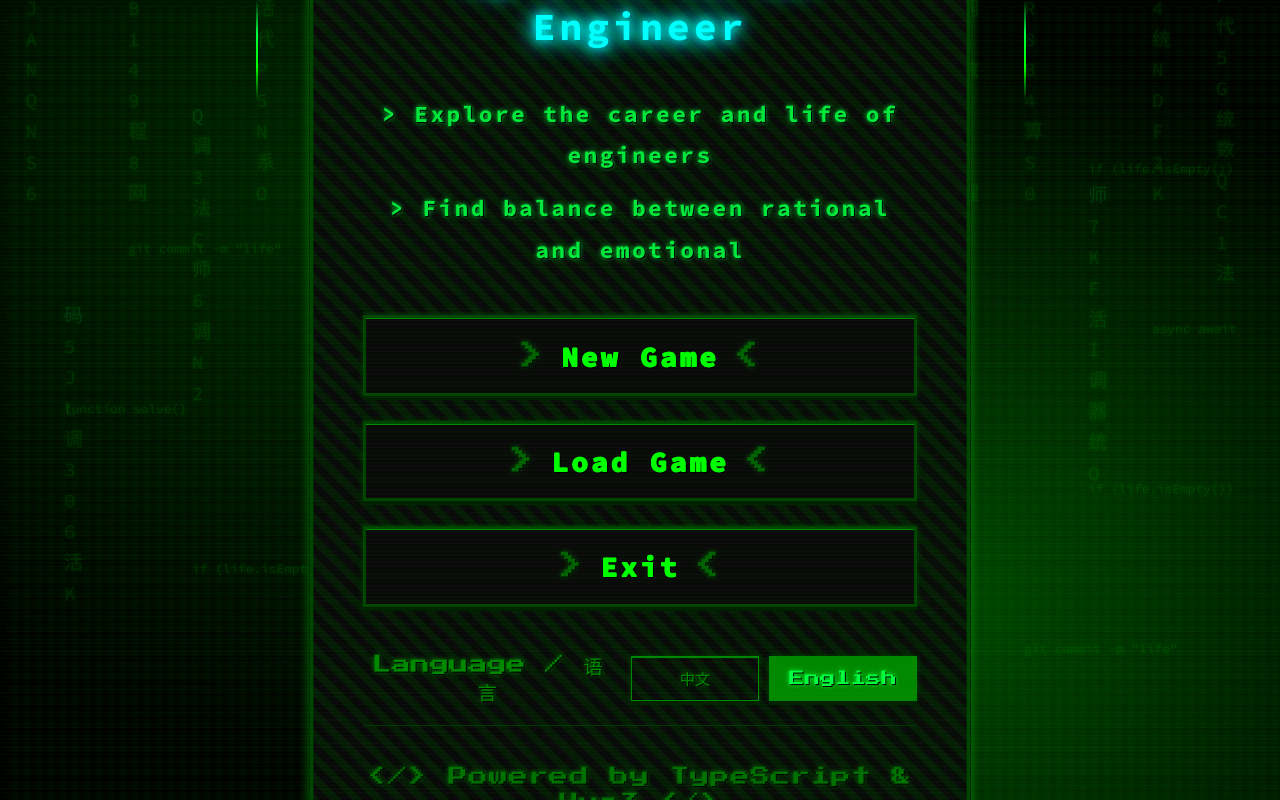
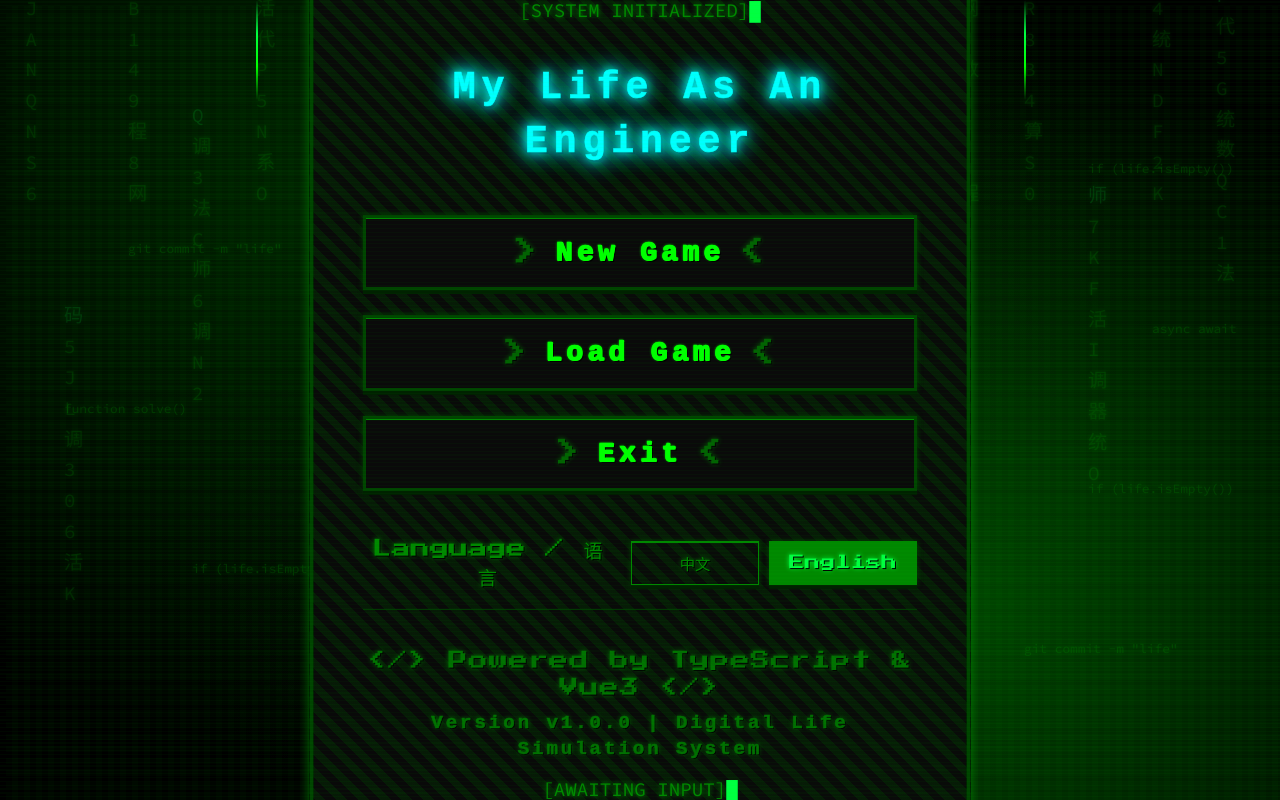
Before and after one commit to HEIBAIJIE/MyLifeAsAnEngineer, a Vue app in the folder frontend-web/: page / in a window 1280 px wide. Built offline with nearby package versions, Linux system fonts and the light colour scheme.

Commit message:
这次修了很多！

```diff
--- a/frontend-web/src/styles/main.css
+++ b/frontend-web/src/styles/main.css
@@ -80,17 +80,28 @@ html, body {
 /* 中文字体像素化处理 */
 .chinese-pixel {
   font-family:
-    'Source Code Pro',
+    'SimHei',
     'Microsoft YaHei UI',
     '微软雅黑',
+    'Heiti SC',
+    'WenQuanYi Micro Hei',
     monospace;
-  font-weight: 700;
-  letter-spacing: 0.1em;
+  font-weight: 900;
+  letter-spacing: 0.15em;
+  font-size: 1em;
+  /* 像素化文字效果 */
   text-shadow:
     1px 0 0 currentColor,
     0 1px 0 currentColor,
     1px 1px 0 currentColor,
-    2px 2px 0 var(--background-black);
+    2px 2px 0 var(--background-black),
+    0 0 calc(var(--glow-size) / 4) currentColor;
+  /* 增强边缘清晰度 */
+  -webkit-font-smoothing: none;
+  -moz-osx-font-smoothing: unset;
+  font-smooth: never;
+  /* 增加文字轮廓 */
+  -webkit-text-stroke: 0.5px currentColor;
 }
 
 /* 英文字体像素化处理 */
--- a/frontend-web/src/styles/pixel-ui.css
+++ b/frontend-web/src/styles/pixel-ui.css
@@ -100,17 +100,28 @@ html::before {
 /* 中文字体像素化处理 */
 .chinese-pixel {
   font-family:
-    'Source Code Pro',
+    'SimHei',
     'Microsoft YaHei UI',
     '微软雅黑',
+    'Heiti SC',
+    'WenQuanYi Micro Hei',
     monospace;
-  font-weight: 700;
-  letter-spacing: 0.1em;
+  font-weight: 900;
+  letter-spacing: 0.15em;
+  font-size: 1em;
+  /* 像素化文字效果 */
   text-shadow:
     1px 0 0 currentColor,
     0 1px 0 currentColor,
     1px 1px 0 currentColor,
-    2px 2px 0 var(--background-black);
+    2px 2px 0 var(--background-black),
+    0 0 calc(var(--glow-size) / 4) currentColor;
+  /* 增强边缘清晰度 */
+  -webkit-font-smoothing: none;
+  -moz-osx-font-smoothing: unset;
+  font-smooth: never;
+  /* 增加文字轮廓 */
+  -webkit-text-stroke: 0.5px currentColor;
 }
 
 /* 英文字体像素化处理 */
--- a/frontend-web/src/utils/i18n.ts
+++ b/frontend-web/src/utils/i18n.ts
@@ -10,8 +10,6 @@ export interface I18nTexts {
   exitGame: string
   systemInitialized: string
   awaitingInput: string
-  gameDescription1: string
-  gameDescription2: string
   poweredBy: string
   version: string
 
@@ -146,8 +144,6 @@ export const zhTexts: I18nTexts = {
   exitGame: '退出程序',
   systemInitialized: '[系统已初始化]',
   awaitingInput: '[等待输入]',
-  gameDescription1: '> 探索工程师的职业与人生',
-  gameDescription2: '> 在理性与感性中寻找平衡',
   poweredBy: 'Powered by TypeScript & Vue3',
   version: '版本 v1.0.0 | 数字化生活模拟系统',
 
@@ -282,8 +278,6 @@ export const enTexts: I18nTexts = {
   exitGame: 'Exit',
   systemInitialized: '[SYSTEM INITIALIZED]',
   awaitingInput: '[AWAITING INPUT]',
-  gameDescription1: '> Explore the career and life of engineers',
-  gameDescription2: '> Find balance between rational and emotional',
   poweredBy: 'Powered by TypeScript & Vue3',
   version: 'Version v1.0.0 | Digital Life Simulation System',
 
--- a/frontend-web/src/views/SceneView.vue
+++ b/frontend-web/src/views/SceneView.vue
@@ -254,6 +254,23 @@ const backend = (window as any).backendAdapter as BackendAdapter
 const currentLocationName = computed(() => {
   // 首先尝试使用从后端获取的位置名称
   if (props.currentLocation?.location_name) {
+    // 如果后端返回的是中文名称但当前是英文模式，进行翻译
+    const locationId = props.currentLocation?.location_id
+    if (props.currentLanguage === 'en' && locationId) {
+      const locationNames: Record<number, { zh: string, en: string }> = {
+        1: { zh: '公司', en: 'Company' },
+        2: { zh: '商店', en: 'Store' },
+        3: { zh: '家', en: 'Home' },
+        4: { zh: '公园', en: 'Park' },
+        5: { zh: '餐馆', en: 'Restaurant' },
+        6: { zh: '医院', en: 'Hospital' }
+      }
+
+      // 如果后端返回的是中文名称且存在对应的英文翻译，使用英文翻译
+      if (locationNames[locationId] && props.currentLocation.location_name === locationNames[locationId].zh) {
+        return locationNames[locationId].en
+      }
+    }
     return props.currentLocation.location_name
   }
 
@@ -288,15 +305,19 @@ const currentTimeDisplay = computed(() => {
     return timeInfo.time_display
   }
 
-  // 否则基于小时数进行格式化
+  // 否则基于时间数据进行格式化
+  if (typeof timeInfo.current_time !== 'undefined') {
+    // current_time是半小时为单位，每2个单位为1小时
+    const totalHalfHours = timeInfo.current_time % 48  // 一天48个半小时
+    const hour = Math.floor(totalHalfHours / 2)
+    const isHalfHour = totalHalfHours % 2 === 1
+    const minute = isHalfHour ? 30 : 0
+    return `${hour.toString().padStart(2, '0')}:${minute.toString().padStart(2, '0')}`
+  }
+
+  // 如果有hour字段，使用hour
   if (typeof timeInfo.hour !== 'undefined') {
     const hour = timeInfo.hour
-    return `${hour.toString().padStart(2, '0')}:00`
-  }
-
-  // 如果有current_time，计算小时数
-  if (typeof timeInfo.current_time !== 'undefined') {
-    const hour = Math.floor((timeInfo.current_time % 48) / 2)
     return `${hour.toString().padStart(2, '0')}:00`
   }
 
--- a/frontend-web/src/views/TitleView.vue
+++ b/frontend-web/src/views/TitleView.vue
@@ -21,16 +21,6 @@
         <h1 class="game-title pixel-glow">
           <span class="title-line chinese-pixel">{{ t('gameTitle') }}</span>
         </h1>
-
-        <!-- 游戏描述 - 改为更沉浸的表达 -->
-        <div class="game-description">
-          <p class="pixel-text-subtitle chinese-pixel">
-            {{ t('gameDescription1') }}
-          </p>
-          <p class="pixel-text-subtitle chinese-pixel">
-            {{ t('gameDescription2') }}
-          </p>
-        </div>
 
         <!-- 菜单按钮 -->
         <div class="menu-buttons">
@@ -326,18 +316,6 @@ const getRandomChar = () => {
   opacity: 0.9;
 }
 
-/* 游戏描述 */
-.game-description {
-  margin: clamp(20px, 3vw, 35px) 0;
-  line-height: 1.8;
-}
-
-.game-description p {
-  margin: clamp(6px, 1vw, 12px) 0;
-  color: var(--terminal-green);
-  opacity: 0.9;
-}
-
 /* 菜单按钮 */
 .menu-buttons {
   display: flex;
--- a/frontend-web/src/views/WorldMapView.vue
+++ b/frontend-web/src/views/WorldMapView.vue
@@ -159,15 +159,19 @@ const timeDisplay = computed(() => {
     return timeInfo.time_display
   }
 
-  // 否则基于小时数进行格式化
+  // 否则基于时间数据进行格式化
+  if (typeof timeInfo.current_time !== 'undefined') {
+    // current_time是半小时为单位，每2个单位为1小时
+    const totalHalfHours = timeInfo.current_time % 48  // 一天48个半小时
+    const hour = Math.floor(totalHalfHours / 2)
+    const isHalfHour = totalHalfHours % 2 === 1
+    const minute = isHalfHour ? 30 : 0
+    return `${hour.toString().padStart(2, '0')}:${minute.toString().padStart(2, '0')}`
+  }
+
+  // 如果有hour字段，使用hour
   if (typeof timeInfo.hour !== 'undefined') {
     const hour = timeInfo.hour
-    return `${hour.toString().padStart(2, '0')}:00`
-  }
-
-  // 如果有current_time，计算小时数
-  if (typeof timeInfo.current_time !== 'undefined') {
-    const hour = Math.floor((timeInfo.current_time % 48) / 2)
     return `${hour.toString().padStart(2, '0')}:00`
   }
 
```
Also changed, not shown: frontend-web/game.js (+17 -1 lines).
